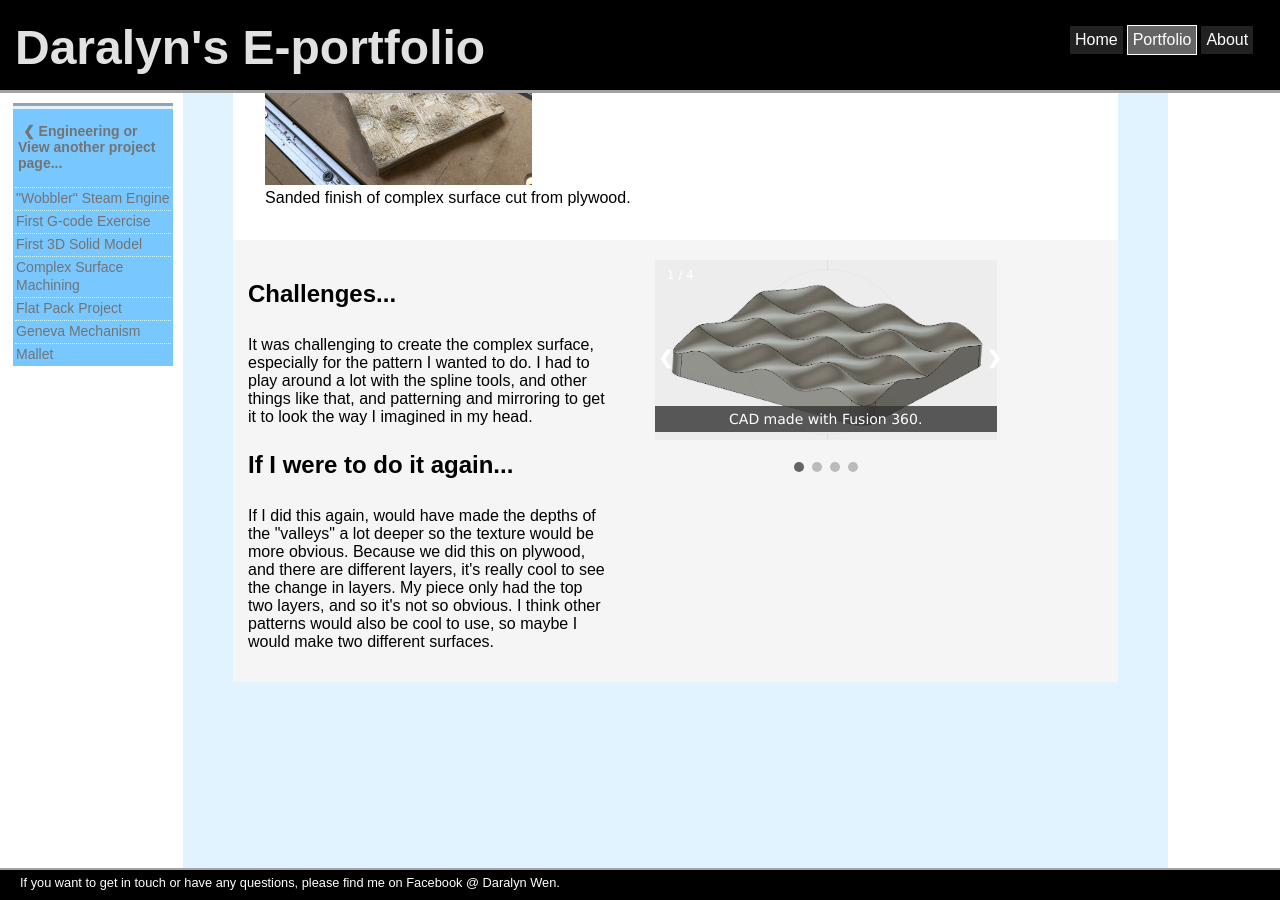
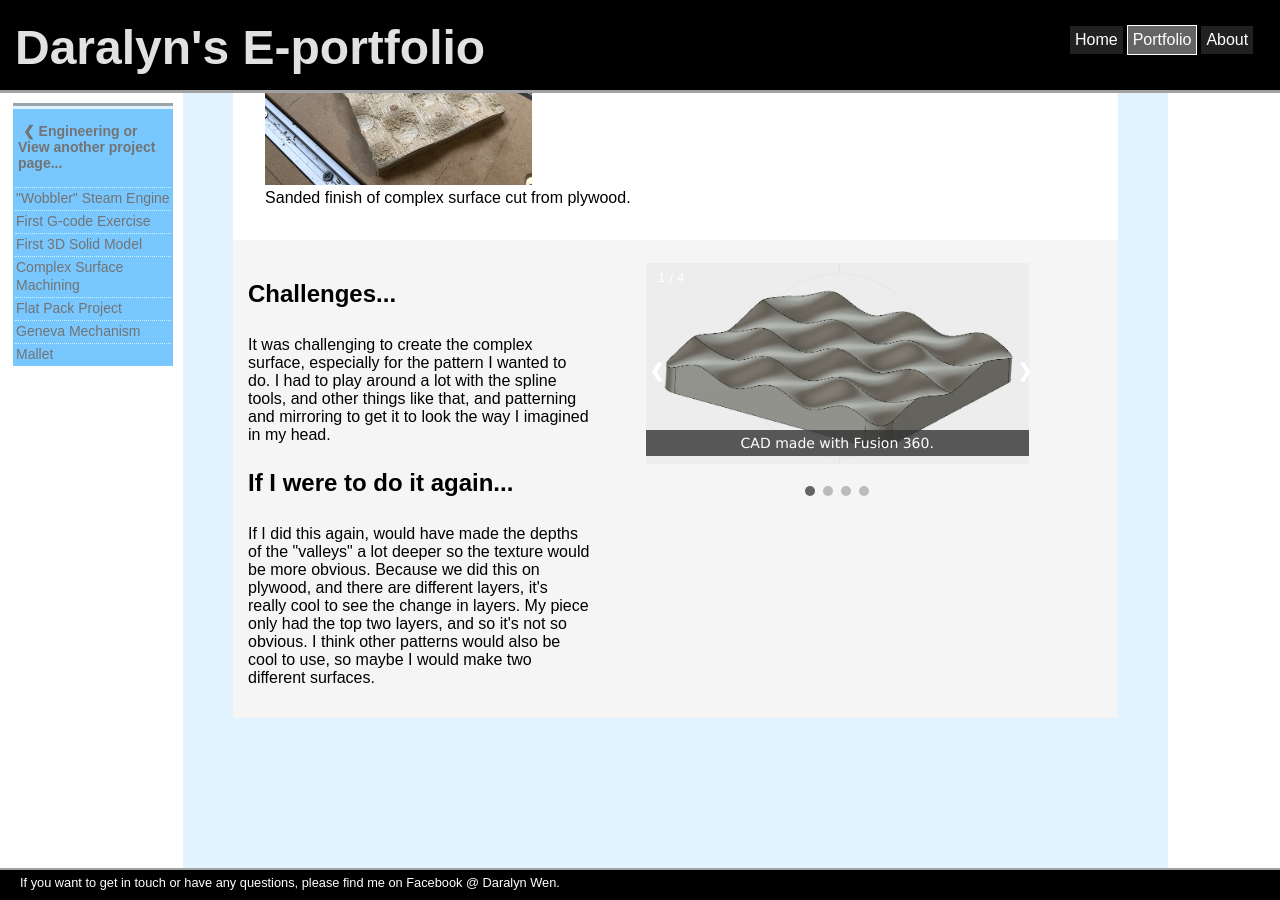
Before and after one commit to daralyn/daralyn.github.io, a Jekyll site: the page built from portfolio/engineering/complex-surface-machining.html, in a window 1280 px wide and 900 px high, scrolled down 1440 px. Built offline with Jekyll 4.4.1, drawn with Linux system fonts in a browser that asks for light colours.

Commit message:
Update complex-surface-machining.html

```diff
--- a/portfolio/engineering/complex-surface-machining.html
+++ b/portfolio/engineering/complex-surface-machining.html
@@ -74,14 +74,14 @@ title: Daralyn's Engineering Portfolio - Complex Surface Machining
 </div>
 
 <div class="sectioneven">
-	<div style="float: left; width: 42%;">
+	<div style="float: left; width: 40%;">
 		<h2>Challenges...</h2>
 		<p>It was challenging to create the complex surface, especially for the pattern I wanted to do. I had to play around a lot with the spline tools, and other things like that, and patterning and mirroring to get it to look the way I imagined in my head.</p>
 		<h2>If I were to do it again...</h2>
 		<p>If I did this again, would have made the depths of the "valleys" a lot deeper so the texture would be more obvious. Because we did this on plywood, and there are different layers, it's really cool to see the change in layers. My piece only had the top two layers, and so it's not so obvious. I think other patterns would also be cool to use, so maybe I would make two different surfaces.</p>
 	</div>
 
-	<div style="float: left; width: 50%; margin: 5px;">
+	<div style="float: left; width: 56%; margin: 8px;">
 		<div class="slideshow-container">
 
 			<div class="slides">
```
